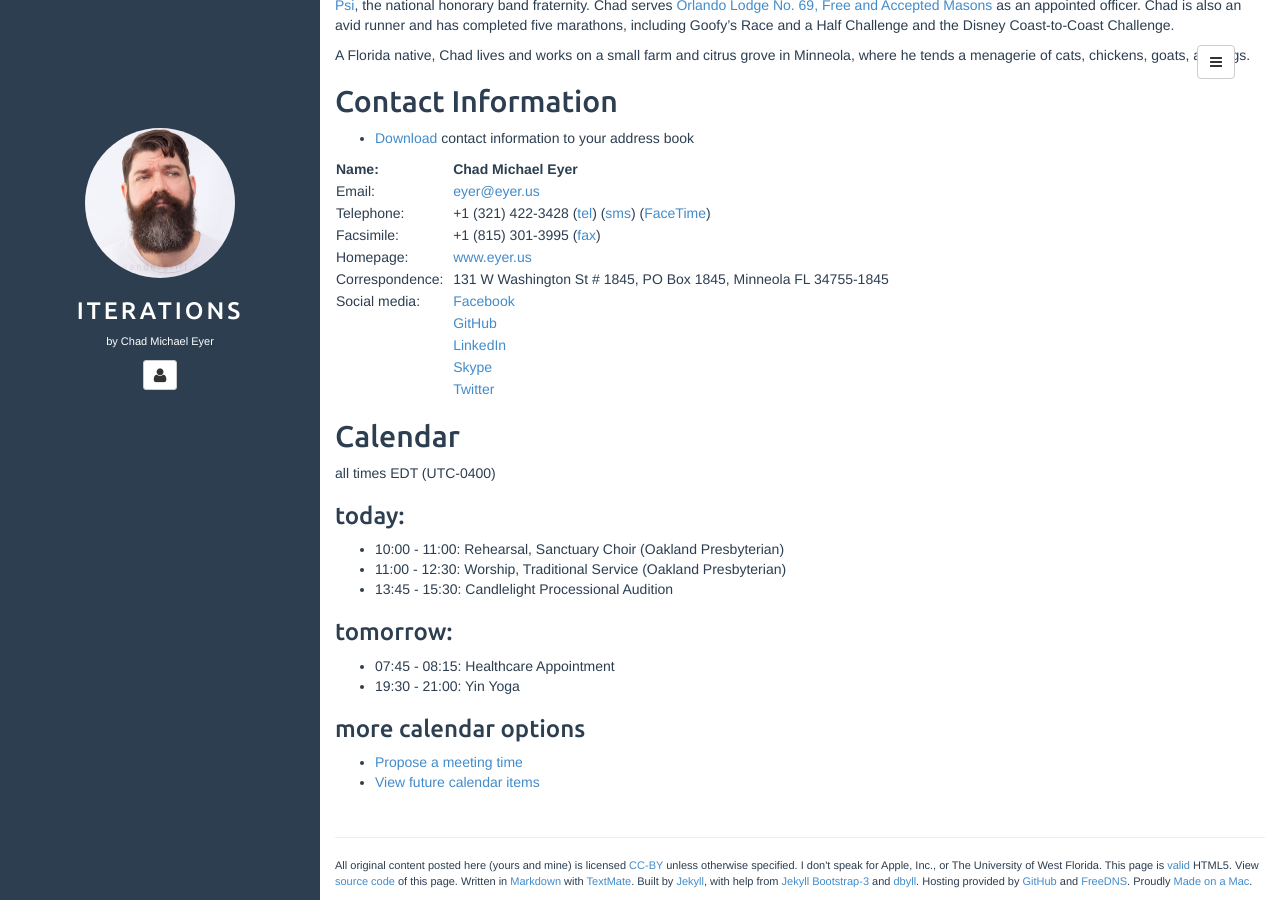
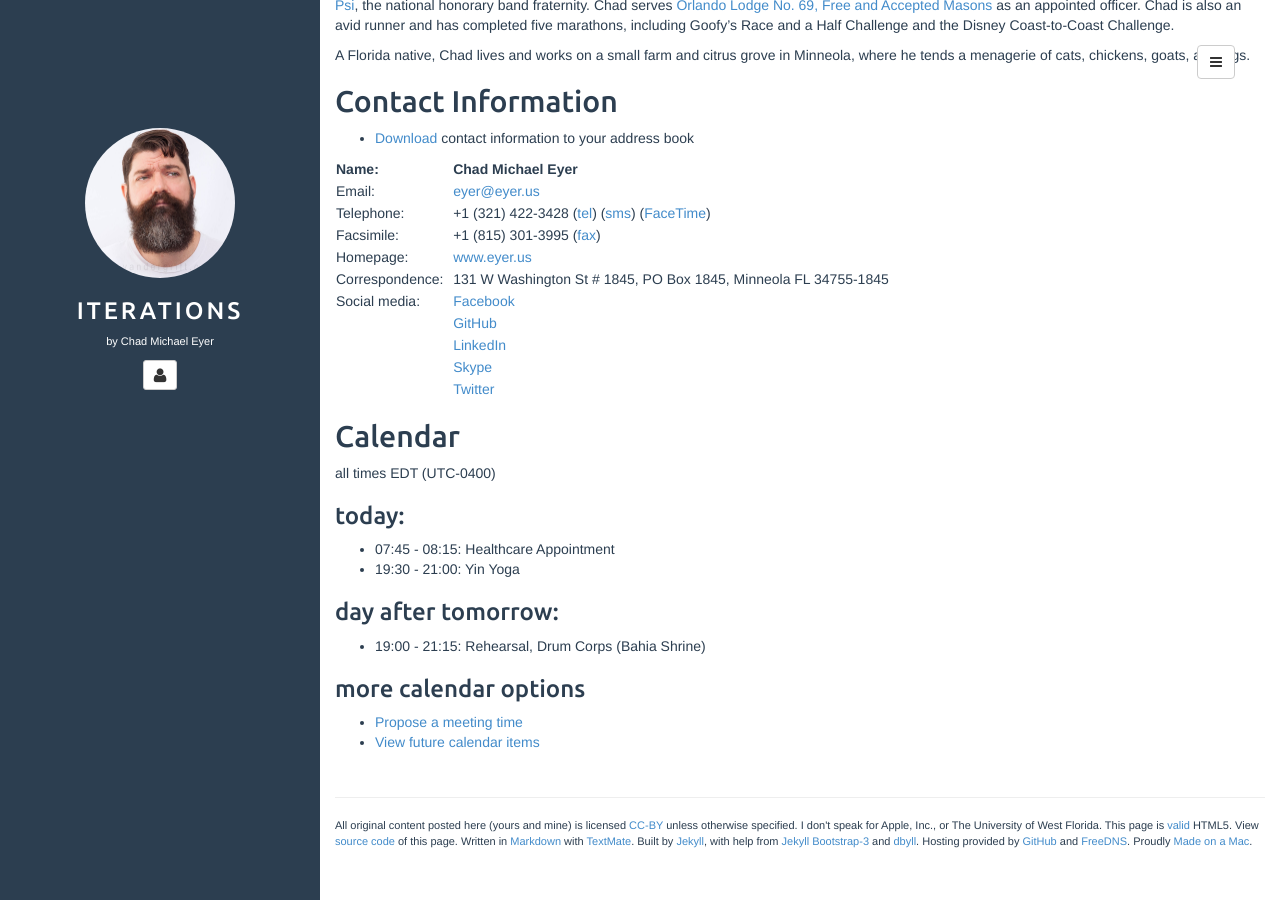
Before and after one commit to chadmichaeleyer/chadmichaeleyer.github.io, a Jekyll site: the page built from about.md, in a window 1280 px wide and 900 px high, scrolled down 1014 px. Built offline with Jekyll 4.4.1, drawn with Linux system fonts in a browser that asks for light colours.

Commit message:
calendar update

```diff
--- a/calendar.markdown
+++ b/calendar.markdown
@@ -2,11 +2,9 @@ all times EDT (UTC-0400)
 
 ### today:
 
-* 10:00 - 11:00: Rehearsal, Sanctuary Choir (Oakland Presbyterian)
-* 11:00 - 12:30: Worship, Traditional Service (Oakland Presbyterian)
-* 13:45 - 15:30: Candlelight Processional Audition
-
-### tomorrow:
-
 * 07:45 - 08:15: Healthcare Appointment
 * 19:30 - 21:00: Yin Yoga
+
+### day after tomorrow:
+
+* 19:00 - 21:15: Rehearsal, Drum Corps (Bahia Shrine)
```
Also changed, not shown: calendar-year.markdown (+4 -6 lines).
